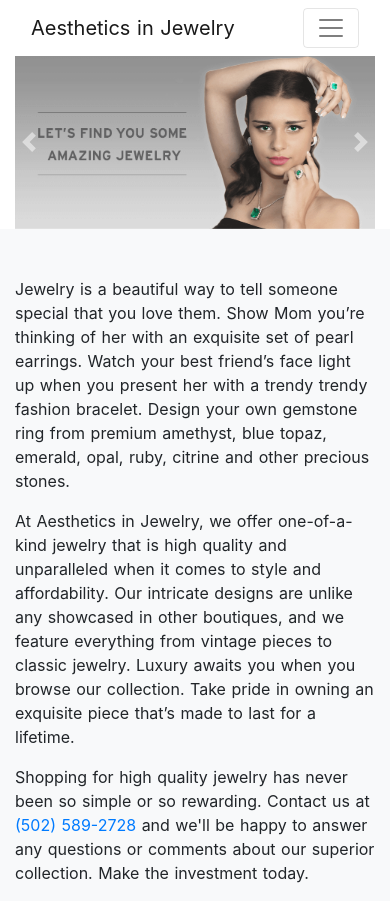
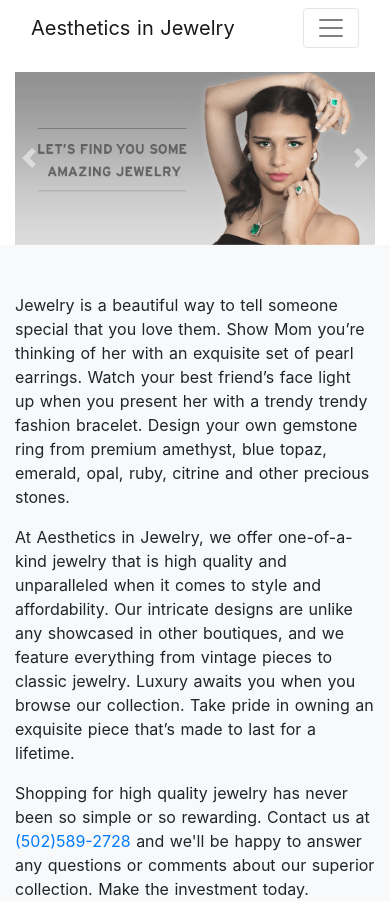
Before and after one commit to shadowlion/aestheticsinjewelry, a Nuxt app in the folder client/: page / in a window 390 px wide. Shown: the top 901 px of the page. Built offline with nearby package versions, Linux system fonts and the light colour scheme.

Commit message:
fix links and layout for mobile

```diff
--- a/client/components/Base/BaseHeader/index.vue
+++ b/client/components/Base/BaseHeader/index.vue
@@ -24,11 +24,11 @@
         <a href="/exceptionals">The Exceptionals</a>
         <a href="/education">Education</a>
         <a href="/services">Services</a>
-        <a href="/visit">Visit Us</a>
+        <a href="/visit-us">Visit Us</a>
       </div>
     </div>
     <div class="d-block d-md-none">
-      <b-navbar toggleable="md">
+      <b-navbar toggleable="md" class="pb-4">
         <b-navbar-brand href="#">Aesthetics in Jewelry</b-navbar-brand>
 
         <b-navbar-toggle target="nav-collapse"></b-navbar-toggle>
@@ -40,7 +40,7 @@
             <a href="/exceptionals" class="nav-item">The Exceptionals</a>
             <a href="/education" class="nav-item">Education</a>
             <a href="/services" class="nav-item">Services</a>
-            <a href="/visit" class="nav-item">Visit Us</a>
+            <a href="/visit-us" class="nav-item">Visit Us</a>
             <a href="tel:5025892728">(502)589-2728</a>
             <a href="mailto:info@aestheticsinjewelry.com">
               info@aestheticsinjewelry.com
--- a/client/components/Home/JewelryInfo/index.vue
+++ b/client/components/Home/JewelryInfo/index.vue
@@ -19,7 +19,7 @@
       </p>
       <p class="mb-0">
         Shopping for high quality jewelry has never been so simple or so
-        rewarding. Contact us at <a href="tel:5025892728">(502) 589-2728</a>
+        rewarding. Contact us at <a href="tel:5025892728">(502)589-2728</a>
         and we'll be happy to answer any questions or comments about our
         superior collection. Make the investment today.
       </p>
```
